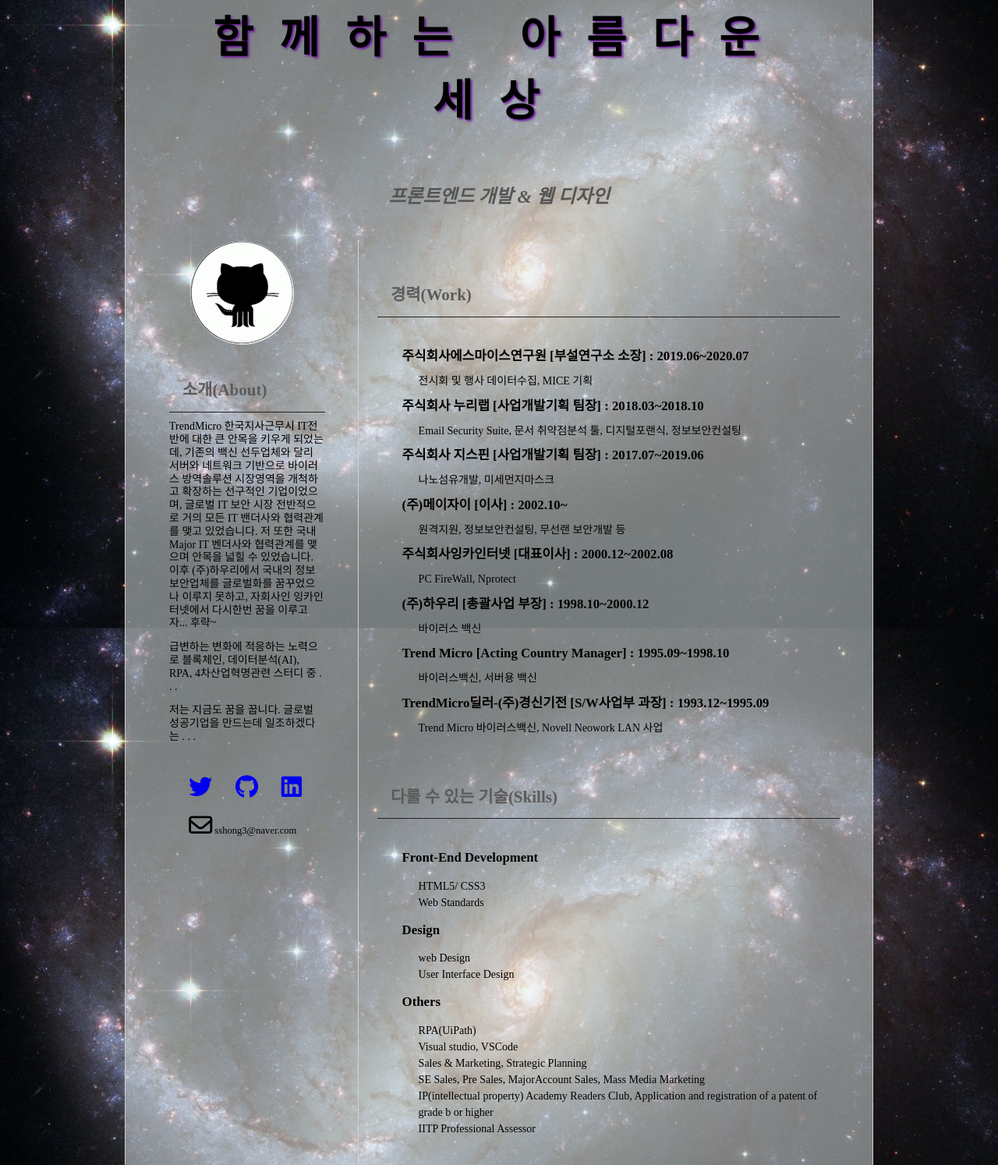
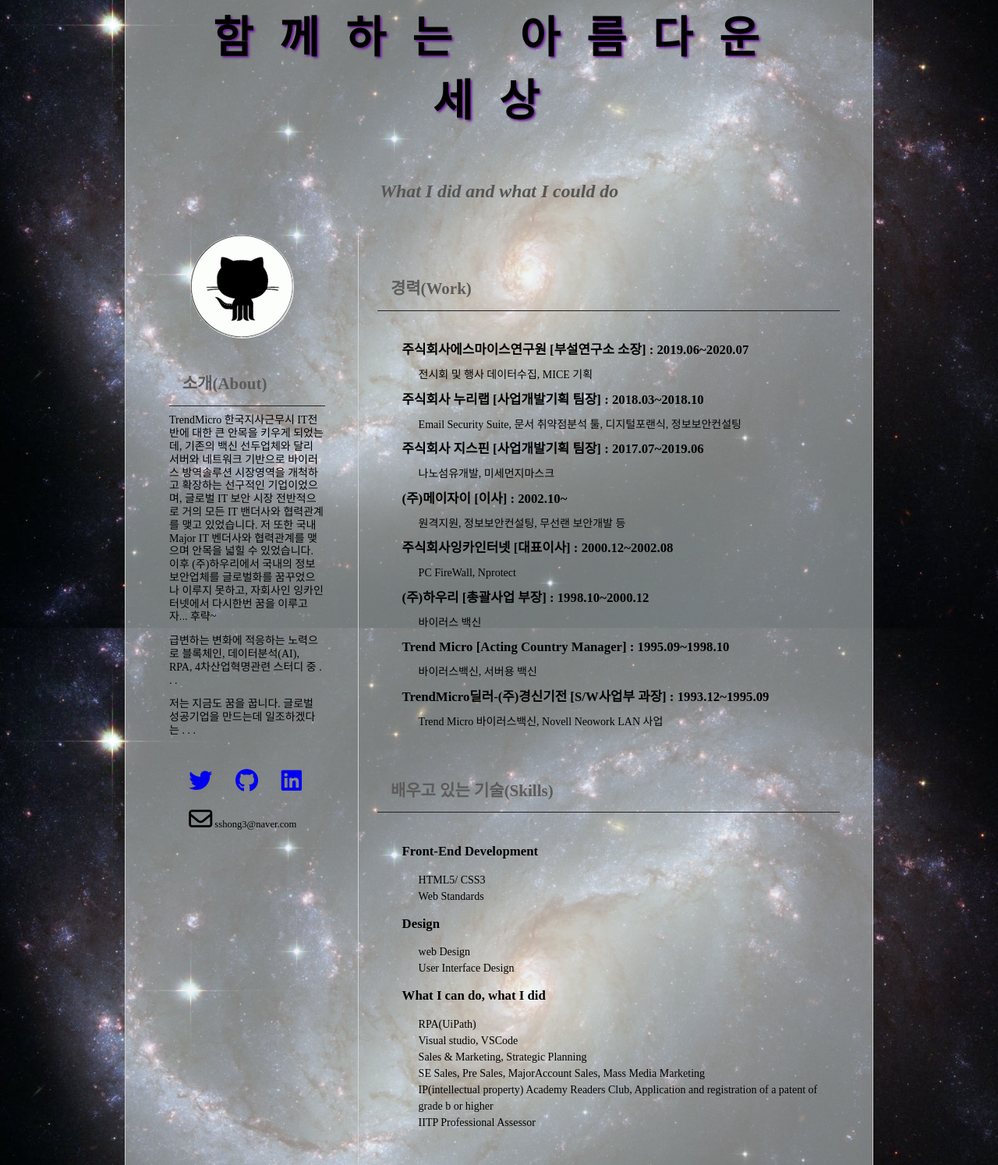
Before and after one commit to SangsunHong/TIL, a plain HTML site: page HTML/index.html in a window 1280 px wide. Shown: the part 113-1607 px from the top of the page at 78% size. Drawn offline with Linux system fonts and the light colour scheme; files whose address does not match are found by name; a web font is replaced by a local one.

Commit message:
index.html 수정

```diff
--- a/HTML/index.html
+++ b/HTML/index.html
@@ -16,7 +16,7 @@
   <div id="container">
     <header>
       <h1 class="shadow">함께하는 아름다운 세상</h1>
-      <h2>프론트엔드 개발 & 웹 디자인</h2>
+      <h2>What I did and what I could do</h2>
     </header>
     <main>
       <div id="left">
@@ -81,7 +81,7 @@
         </section>
         <!-- 기술 -->
         <section>
-          <h2>다룰 수 있는 기술(Skills)</h2>
+          <h2>배우고 있는 기술(Skills)</h2>
           <dl>
             <dt>Front-End Development</dt>
             <dd>HTML5/ CSS3</dd>
@@ -91,7 +91,7 @@
             <dd>web Design</dd>
             <dd>User Interface Design</dd>
 
-            <dt>Others</dt>
+            <dt>What I can do, what I did</dt>
             <dd>RPA(UiPath)</dd>
             <dd>Visual studio, VSCode</dd>
             <dd>Sales & Marketing, Strategic Planning</dd>
```
Also changed, not shown: 1 other file.
